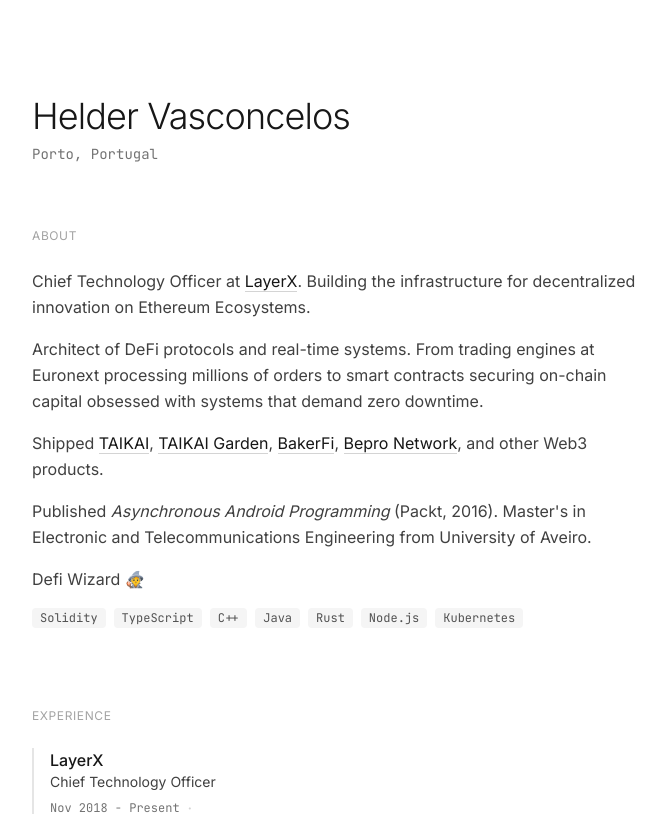
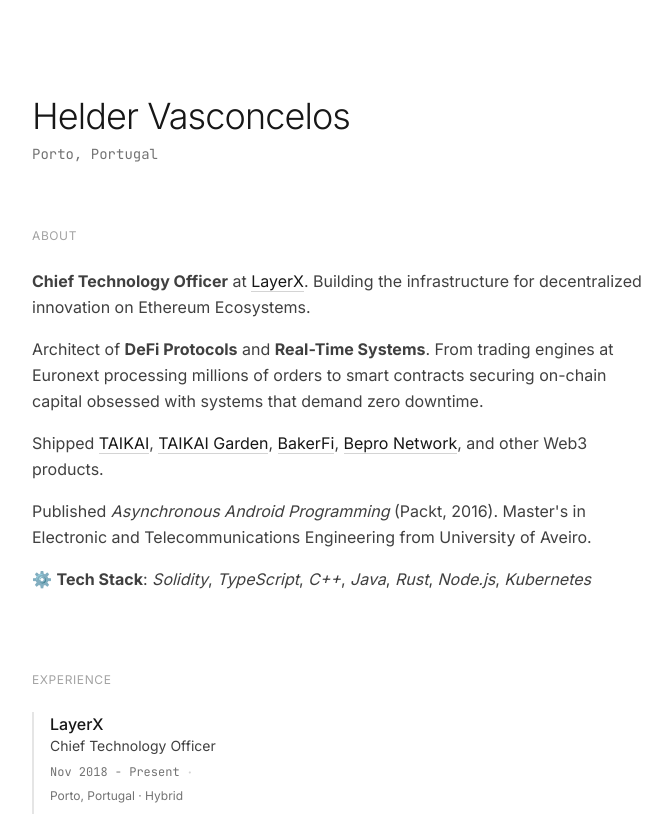
Before and after one commit to hvasconcelos/h3vasc, a Next.js app: page / in a window 1280 px wide. Shown: the top 814 px of the page, without its empty margins (296-968 px from the left). Built offline with nearby package versions, Linux system fonts and the light colour scheme.

Commit message:
Package json

```diff
--- a/app/page.tsx
+++ b/app/page.tsx
@@ -2,7 +2,10 @@
 import { educationData } from '@/data/education'
 import { socialLinks, SocialPlatform } from '@/data/social'
 import { blogPosts } from '@/data/writing'
-import { bioParagraphs } from '@/data/bio'
+import ReactMarkdown from 'react-markdown'
+import remarkGfm from 'remark-gfm'
+import { readFileSync } from 'fs'
+import { join } from 'path'
 
 const GitHubIcon = () => (
   <svg className="w-5 h-5" fill="currentColor" viewBox="0 0 24 24">
@@ -45,6 +48,19 @@
 }
 
 export default function Home() {
+  // Read bio markdown file
+  const bioPath = join(process.cwd(), 'content', 'bio.md')
+  const bioContent = readFileSync(bioPath, 'utf-8')
+
+  // Extract technologies from HTML comment
+  const techMatch = bioContent.match(/<!-- TECHNOLOGIES: (.+) -->/)
+  const technologies = techMatch
+    ? techMatch[1].split(',').map((tech) => tech.trim())
+    : []
+
+  // Remove technologies comment from markdown content
+  const markdownContent = bioContent.replace(/<!-- TECHNOLOGIES: .+ -->\s*/g, '')
+
   return (
     <main className="min-h-screen px-6 py-24 max-w-2xl mx-auto">
       {/* Header/Name */}
@@ -60,93 +76,24 @@
         <h2 className="text-xs uppercase tracking-wider text-gray-400 mb-6">
           About
         </h2>
-        <div className="space-y-4 text-gray-700 leading-relaxed">
-          {bioParagraphs.map((paragraph, index) => {
-            // Parse text with placeholders: {link}, {link1}, {link2}, {italic}
-            const renderText = (text: string) => {
-              const parts: React.ReactNode[] = []
-              let remaining = text
-              let key = 0
-
-              while (remaining.length > 0) {
-                // Find the next placeholder
-                const linkMatch = remaining.match(/\{link(\d*)\}/)
-                const italicMatch = remaining.match(/\{italic\}/)
-
-                // Find which comes first
-                const linkIndex = linkMatch ? remaining.indexOf(linkMatch[0]) : -1
-                const italicIndex = italicMatch ? remaining.indexOf(italicMatch[0]) : -1
-
-                let nextIndex = -1
-                let matchType: 'link' | 'italic' | null = null
-                let matchStr = ''
-
-                if (linkIndex !== -1 && (italicIndex === -1 || linkIndex < italicIndex)) {
-                  nextIndex = linkIndex
-                  matchType = 'link'
-                  matchStr = linkMatch![0]
-                } else if (italicIndex !== -1) {
-                  nextIndex = italicIndex
-                  matchType = 'italic'
-                  matchStr = italicMatch![0]
-                }
-
-                if (nextIndex === -1) {
-                  // No more placeholders
-                  parts.push(<span key={key++}>{remaining}</span>)
-                  break
-                }
-
-                // Add text before placeholder
-                if (nextIndex > 0) {
-                  parts.push(<span key={key++}>{remaining.substring(0, nextIndex)}</span>)
-                }
-
-                // Add the placeholder content
-                if (matchType === 'link' && paragraph.links) {
-                  const linkNum = linkMatch![1] ? parseInt(linkMatch![1]) - 1 : 0
-                  const link = paragraph.links[linkNum]
-                  if (link) {
-                    parts.push(
-                      <a
-                        key={key++}
-                        href={link.url}
-                        target="_blank"
-                        rel="noopener noreferrer"
-                        className="text-gray-900 hover:text-gray-600 transition-colors border-b border-gray-300 hover:border-gray-600"
-                      >
-                        {link.text}
-                      </a>
-                    )
-                  }
-                } else if (matchType === 'italic' && paragraph.italicText) {
-                  parts.push(<span key={key++} className="italic">{paragraph.italicText}</span>)
-                }
-
-                remaining = remaining.substring(nextIndex + matchStr.length)
-              }
-
-              return parts
-            }
-
-            return (
-              <div key={index}>
-                <p>{renderText(paragraph.text)}</p>
-                {paragraph.technologies && paragraph.technologies.length > 0 && (
-                  <div className="flex flex-wrap gap-2 mt-3">
-                    {paragraph.technologies.map((tech) => (
-                      <span
-                        key={tech}
-                        className="text-xs px-2 py-0.5 bg-gray-100 text-gray-600 rounded font-mono"
-                      >
-                        {tech}
-                      </span>
-                    ))}
-                  </div>
-                )}
-              </div>
-            )
-          })}
+        <div className="space-y-4 text-gray-700 leading-relaxed prose prose-sm max-w-none">
+          <ReactMarkdown
+            remarkPlugins={[remarkGfm]}
+            components={{
+              p: ({ node, ...props }) => <p className="mb-4 last:mb-0" {...props} />,
+              a: ({ node, ...props }) => (
+                <a
+                  className="text-gray-900 hover:text-gray-600 transition-colors border-b border-gray-300 hover:border-gray-600"
+                  target="_blank"
+                  rel="noopener noreferrer"
+                  {...props}
+                />
+              ),
+              em: ({ node, ...props }) => <em className="italic" {...props} />,
+            }}
+          >
+            {markdownContent}
+          </ReactMarkdown>
         </div>
       </section>
 
--- a/content/bio.md
+++ b/content/bio.md
@@ -1,9 +1,9 @@
-Chief Technology Officer at [LayerX](https://layerx.xyz). Building the infrastructure for decentralized innovation on Ethereum.
+**Chief Technology Officer** at [LayerX](https://layerx.xyz). Building the infrastructure for decentralized innovation on Ethereum Ecosystems.
 
-Architect of DeFi protocols and real-time systems. From trading engines at Euronext processing millions of orders to smart contracts securing on-chain capital—obsessed with systems that demand zero downtime.
+Architect of **DeFi Protocols** and **Real-Time Systems**. From trading engines at Euronext processing millions of orders to smart contracts securing on-chain capital obsessed with systems that demand zero downtime.
 
-Shipped [TAIKAI](https://taikai.network), [TAIKAI Garden](https://garden.taikai.network), [BakerFi](https://bakerfi.xyz), [Bepro Network](https://bepro.network), and other Web3 products. Published *Asynchronous Android Programming* (Packt, 2016). Master's in Electronic and Telecommunications Engineering from University of Aveiro.
+Shipped [TAIKAI](https://taikai.network), [TAIKAI Garden](https://garden.taikai.network), [BakerFi](https://bakerfi.xyz), [Bepro Network](https://bepro.network), and other Web3 products.
 
-Coder by day, Hacker by night.
+Published *Asynchronous Android Programming* (Packt, 2016). Master's in Electronic and Telecommunications Engineering from University of Aveiro.
 
-**Core Stack:** `Solidity` `TypeScript` `C++` `Java` `Rust` `Node.js` `Kubernetes`
+⚙️ **Tech Stack**: *Solidity*, *TypeScript*, *C++*, *Java*, *Rust*, *Node.js*, *Kubernetes*
--- a/data/bio.ts
+++ /dev/null
@@ -1,41 +0,0 @@
-export interface BioLink {
-  text: string
-  url: string
-}
-
-export interface BioParagraph {
-  text: string
-  links?: BioLink[]
-  italicText?: string
-  technologies?: string[]
-}
-
-export const bioParagraphs: BioParagraph[] = [
-  {
-    text: 'Chief Technology Officer at {link}. Building the infrastructure for decentralized innovation on Ethereum Ecosystems.',
-    links: [{ text: 'LayerX', url: 'https://layerx.xyz' }],
-  },
-  {
-    text: 'Architect of DeFi protocols and real-time systems. From trading engines at Euronext processing millions of orders to smart contracts securing on-chain capital obsessed with systems that demand zero downtime.',
-  },
-  {
-    text: 'Shipped {link1}, {link2}, {link3}, {link4}, and other Web3 products. ',
-    links: [
-      { text: 'TAIKAI', url: 'https://taikai.network' },
-      { text: 'TAIKAI Garden', url: 'https://garden.taikai.network' },
-      { text: 'BakerFi', url: 'https://bakerfi.xyz' },
-      { text: 'Bepro Network', url: 'https://bepro.network' },
-    ]
-  },
-  {
-    text: 'Published {italic} (Packt, 2016). Master\'s in Electronic and Telecommunications Engineering from University of Aveiro.',
-    italicText: 'Asynchronous Android Programming',
-  },
-  {
-    text: 'Defi Wizard 🧙',
-
-  }, {
-    text: '',
-    technologies: ['Solidity', 'TypeScript', 'C++', 'Java', 'Rust', 'Node.js', 'Kubernetes'],
-  }
-]
--- a/package.json
+++ b/package.json
@@ -11,7 +11,9 @@
   "dependencies": {
     "next": "^14.2.0",
     "react": "^18.3.0",
-    "react-dom": "^18.3.0"
+    "react-dom": "^18.3.0",
+    "react-markdown": "^10.1.0",
+    "remark-gfm": "^4.0.1"
   },
   "devDependencies": {
     "@types/node": "^20",
```
Also changed, not shown: 1 other file (tests, documents, lock files or other folders).
